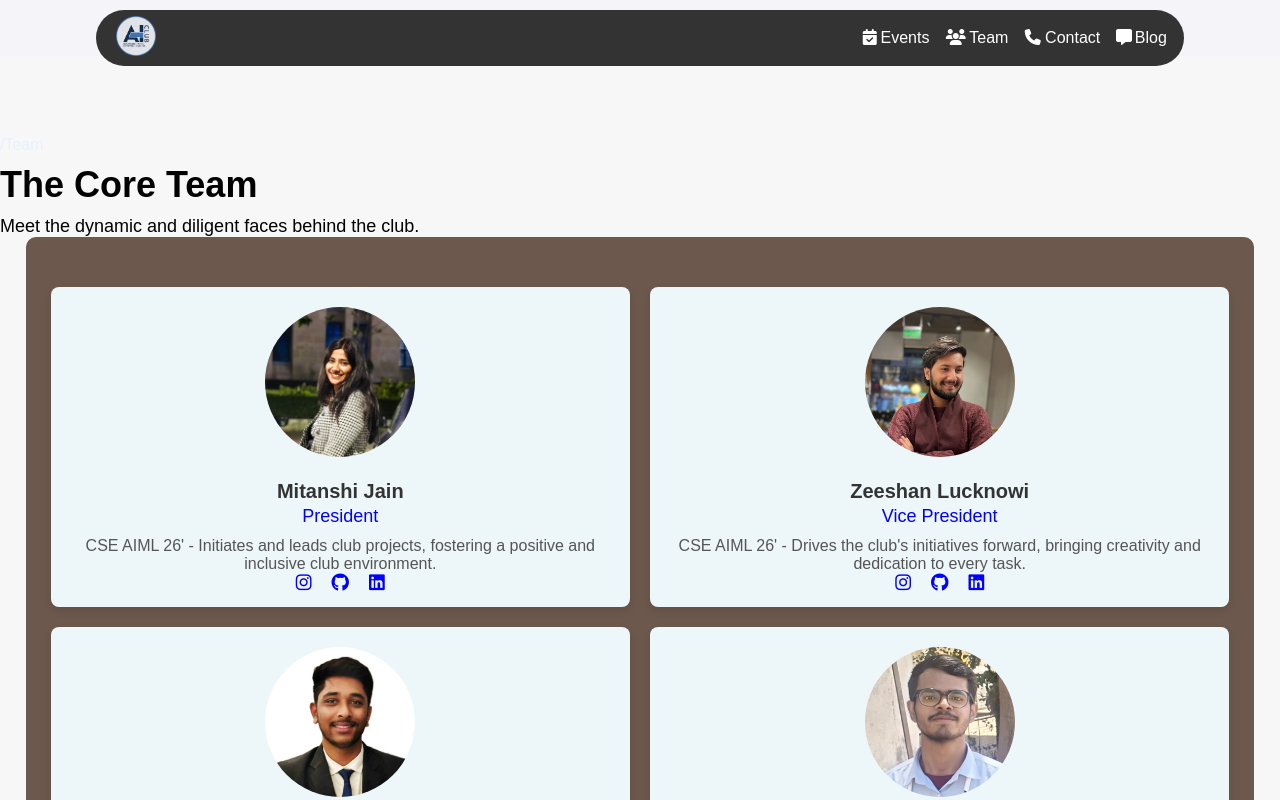
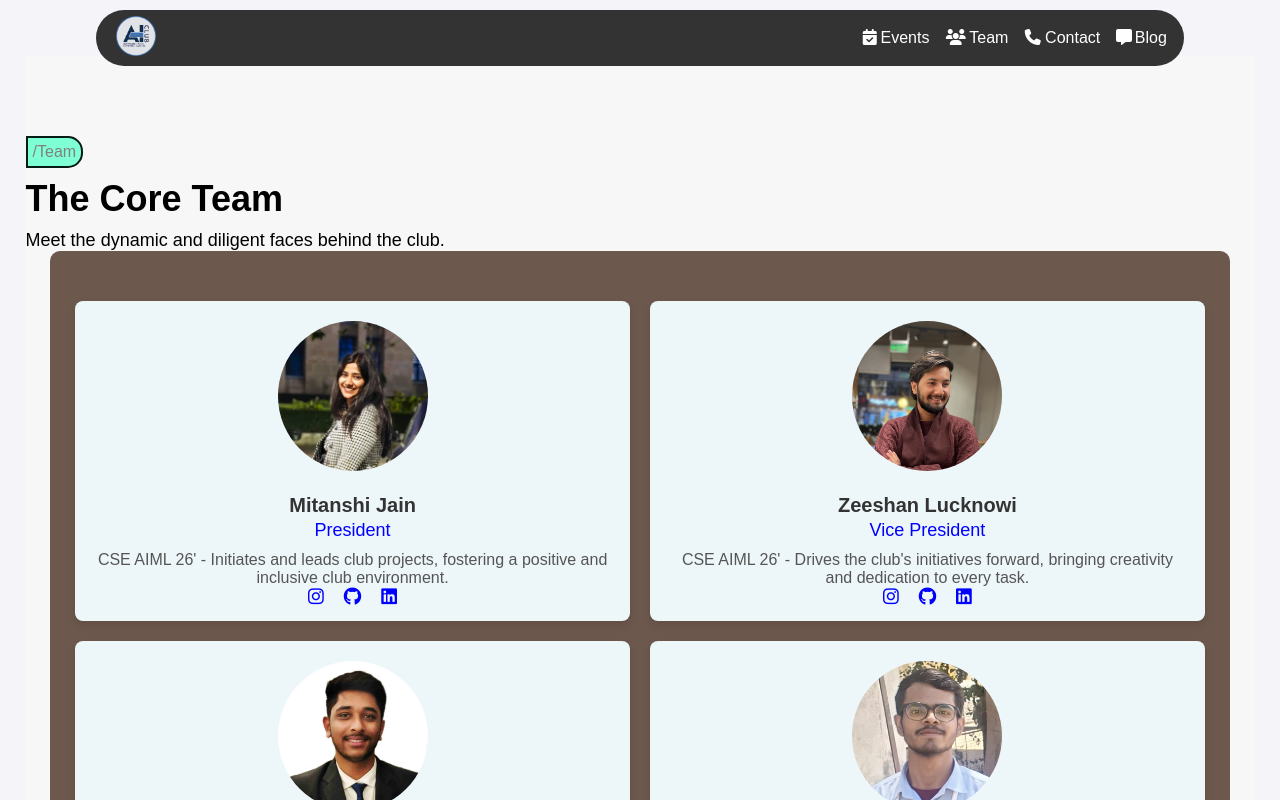
Before and after one commit to Deshbandhu01/ai-club-oist, a React (Vite) app: page /team in a window 1280 px wide. Shown: the top 800 px of the page. Built offline with nearby package versions, Linux system fonts and the light colour scheme.

Commit message:
first commit

```diff
--- a/src/components/Hero/Hero.css
+++ b/src/components/Hero/Hero.css
@@ -19,7 +19,13 @@
 
 }
 .fig h1{
-    color:rgb(125, 211, 98)
+    color:rgb(125, 211, 98);
+    font-size:5vmin;
+}
+
+.fig p{
+    color:rgb(185, 186, 186);
+    font-size:3vmin;
 }
 .box{
     width:70vw;
--- a/src/components/body/Contact/ContactSection.jsx
+++ b/src/components/body/Contact/ContactSection.jsx
@@ -7,14 +7,10 @@ const ContactSection = () => {
   return (
     <>
     <section className="contact-section">
-      <div className="container">
+      <div className="container_C">
         <div className="grid-container">
           {/* Left section with Video Background */}
           <div className="contact-info">
-            <video className="video-background" autoPlay loop muted>
-              <source src="contact_Bg.mp4" type="video/mp4" />
-              Your browser does not support the video tag.
-            </video>
             <div className="contact-content">
               <h3 className="contact-heading">Contact Information</h3>
               <p className="contact-description">
@@ -22,11 +18,11 @@ const ContactSection = () => {
               </p>
               <div className="contact-item">
                 <span className="contact-icon"><i className="fas fa-phone"></i></span>
-                <span className="contact-details">(+91) 6268816374 (Satvik)</span>
+                <span className="contact-details">(+91) 8109014548 (Deshbandhu)</span>
               </div>
               <div className="contact-item">
                 <span className="contact-icon"><i className="fas fa-envelope"></i></span>
-                <span className="contact-details">aiclub@oriental.ac.in</span>
+                <span className="contact-details" >aiclub@oriental.ac.in</span>
               </div>
               <div className="contact-item">
                 <span className="contact-icon"><i className="fas fa-map-marker-alt"></i></span>
--- a/src/components/body/Contact/contact.css
+++ b/src/components/body/Contact/contact.css
@@ -7,10 +7,11 @@
     width:98%
   }
 
-  .container {
+  .container_C{
     width: 100%;
     max-width: 1200px;
     margin: 0 auto;
+    /* height:100%; */
   }
 
   /* Grid Layout for Sections */
@@ -48,6 +49,8 @@
     color: white;
     padding: 20px;
     background-color: rgba(0, 0, 0, 0.5); /* Optional: semi-transparent background for readability */
+    height:100%;
+    border:10px solid rgba(0, 0, 0, 0.1)
   }
 
   /* Contact Info Styling */
@@ -105,6 +108,7 @@
     padding-left: 20px; /* Space between the sections */
     background-color: #ffffff; /* White background for contact form */
     box-shadow: 0px 4px 8px rgba(0, 0, 0, 0.1); /* Light shadow to give form separation */
+
   }
 
   .form-heading {
--- a/src/pages/Contact_page/Contact_p.css
+++ b/src/pages/Contact_page/Contact_p.css
@@ -12,13 +12,21 @@ body {
   background-attachment: fixed;
   margin: 0;
   padding: 0;*/
+  }
 
-
-
+  .contact_sec{
+    width:100vw;
   }
 
   .link_name{
-    margin-top:20px
+    margin-top:20px;
+    /* background-color: #28a745; */
+    color:grey;
+    background-color: aquamarine;
+    display:inline-block;
+    padding:5px;
+    border-radius: 0px 15px 15px 0px  ;
+    border: 2px solid rgb(4, 28, 20)
   }
 
   header {
@@ -29,8 +37,15 @@ body {
 
   flex-direction: column;
   padding: 20px 0;
-  margin-top: 50px;
+  /* margin-top: 50px; */
 
+}
+
+.conc{
+  margin-left:30px;
+
+  /* width:96%; */
+  /* margin:auto; */
 }
 
 .logo {
--- a/src/pages/Contact_page/Contact_p.jsx
+++ b/src/pages/Contact_page/Contact_p.jsx
@@ -41,6 +41,7 @@ const Contact_p = () => {
 
     <div className="contact_sec">
     <div className="main">
+    <div className="conc">
     <div className="link_name">/Team</div>
       <header>
         <img
@@ -142,6 +143,7 @@ const Contact_p = () => {
 
         {/* Display the result message */}
         {result && <div id="result" dangerouslySetInnerHTML={{ __html: result }} />}
+        </div>
       </div>
     </div>
     </div>
--- a/src/pages/Event_page/Event_p.css
+++ b/src/pages/Event_page/Event_p.css
@@ -2,11 +2,13 @@
 .event-section {
     padding: 20px;
     background-color: #f9f9f9;
-    width:96%;
+    width:100%;
     margin: 10px auto;
     /* margin-top:100px; */
   }
-
+  .eve_con{
+    width:100vw;
+  }
   .event-title {
     font-size: 28px;
     font-weight: bold;
@@ -28,6 +30,7 @@
     grid-template-columns: repeat(auto-fill, minmax(250px, 1fr));
     gap: 20px;
     margin-bottom: 10px;
+    margin-top:20px;
 
 
   }
--- a/src/pages/Event_page/Event_p.jsx
+++ b/src/pages/Event_page/Event_p.jsx
@@ -5,6 +5,7 @@ import { asset } from '../../assets/asset';
 const Event_p= () => {
   return (
     <>
+    <div className="eve_con">
     <div className="event-section">
     <div className="link_name">/Event</div>
     <h2 className='ai-tit'>Explore Ai Club</h2>
@@ -64,6 +65,7 @@ const Event_p= () => {
         </div>
       </div>
     </div>
+    </div>
     </>
   );
 };
--- a/src/pages/Team_page/Team_p.css
+++ b/src/pages/Team_page/Team_p.css
@@ -1,8 +1,10 @@
 /* General Styling for Core Team Section */
 .core-team-section {
-    padding: 60px 0;
+    /* padding: 60px 0; */
     background-color: #f7f7f7;
     /* padding-top:100vh; */
+    width:96%;
+    margin:auto;
   }
 .core-d h3{
   color:black
@@ -12,7 +14,16 @@
   color:black
 }
 
-
+.link_name{
+  margin-top:20px;
+  /* background-color: #28a745; */
+  color:grey;
+  background-color: aquamarine;
+  display:inline-block;
+  padding:5px;
+  border-radius: 0px 15px 15px 0px  ;
+  border: 2px solid rgb(4, 28, 20)
+}
 
 
   .core-team-container {
```
